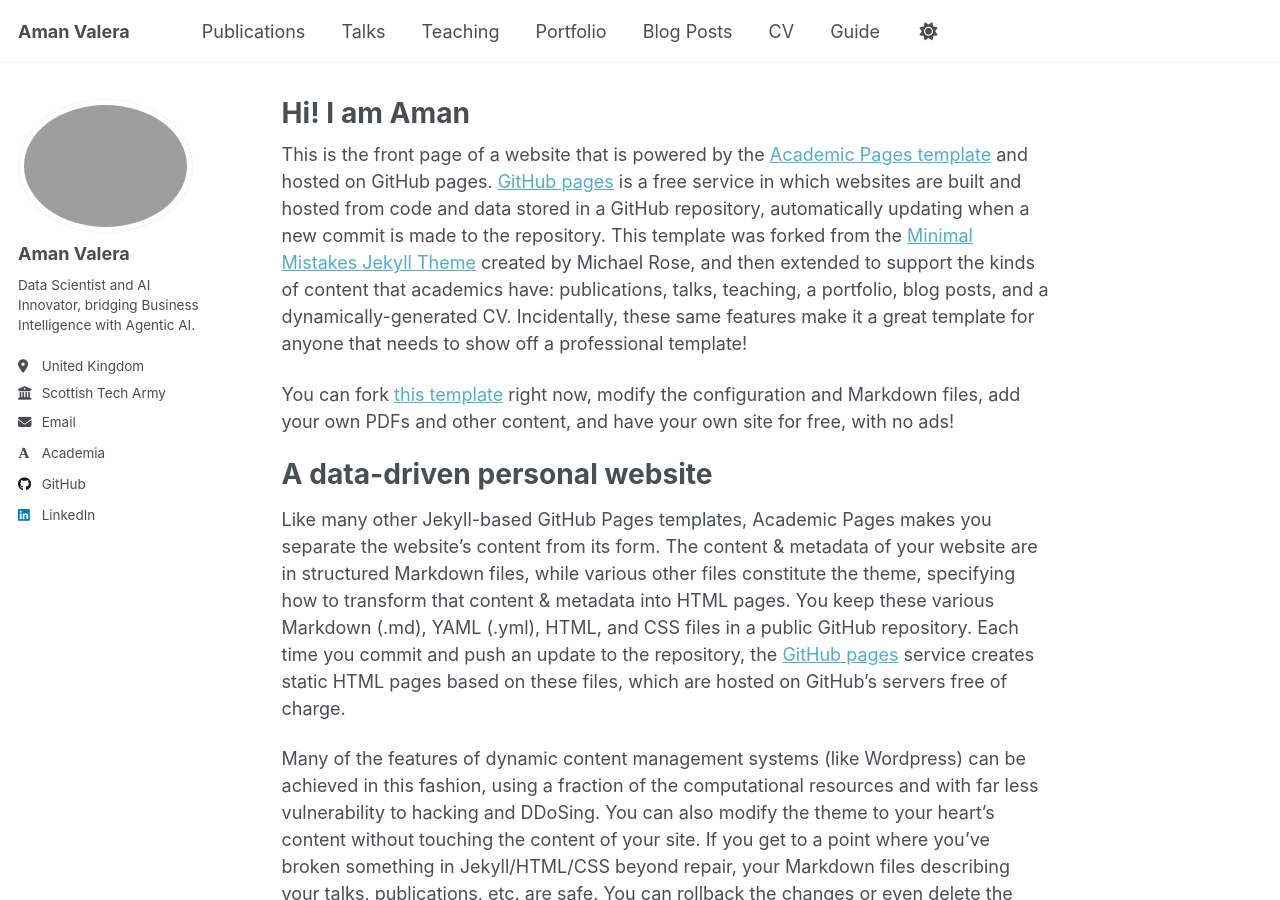
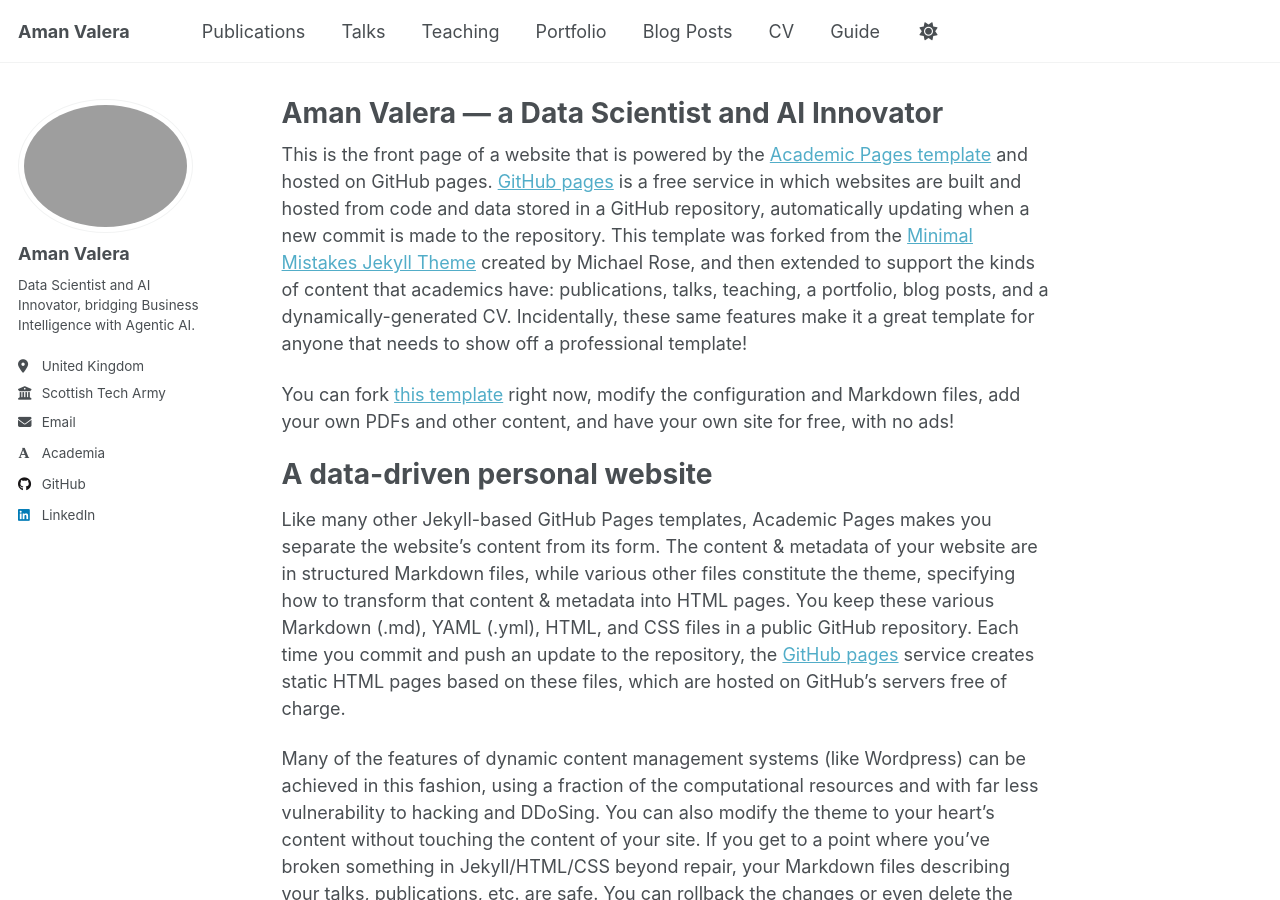
Before and after one commit to amanvalera/amanvalera.github.io, a Jekyll site: the page built from _pages/about.md, in a window 1280 px wide and 900 px high. Built offline with Jekyll 4.4.1, drawn with Linux system fonts in a browser that asks for light colours; some web fonts are replaced; a script that is not in the unit is left out.

Commit message:
Update about.md

```diff
--- a/_pages/about.md
+++ b/_pages/about.md
@@ -1,6 +1,6 @@
 ---
 permalink: /
-title: "Hi! I am Aman"
+title: "Aman Valera — a Data Scientist and AI Innovator"
 author_profile: true
 redirect_from:
   - /about/
```
